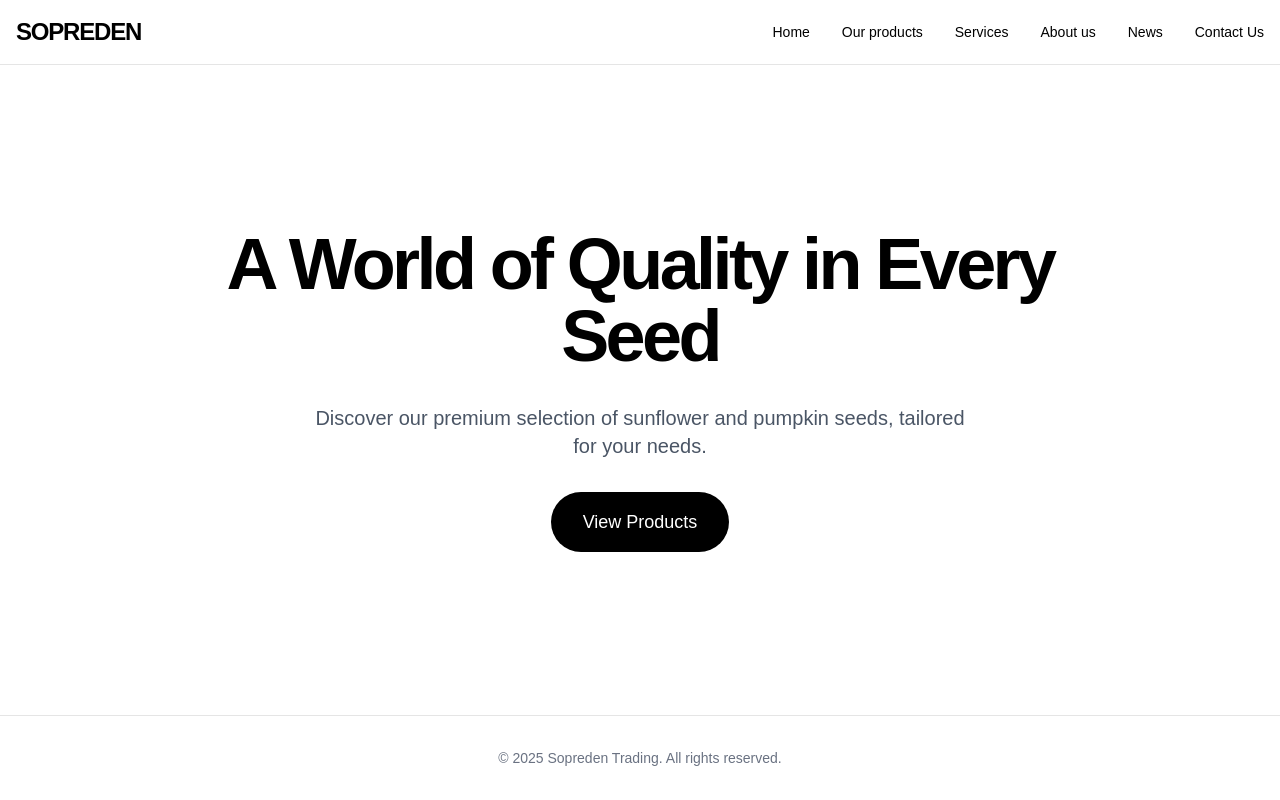
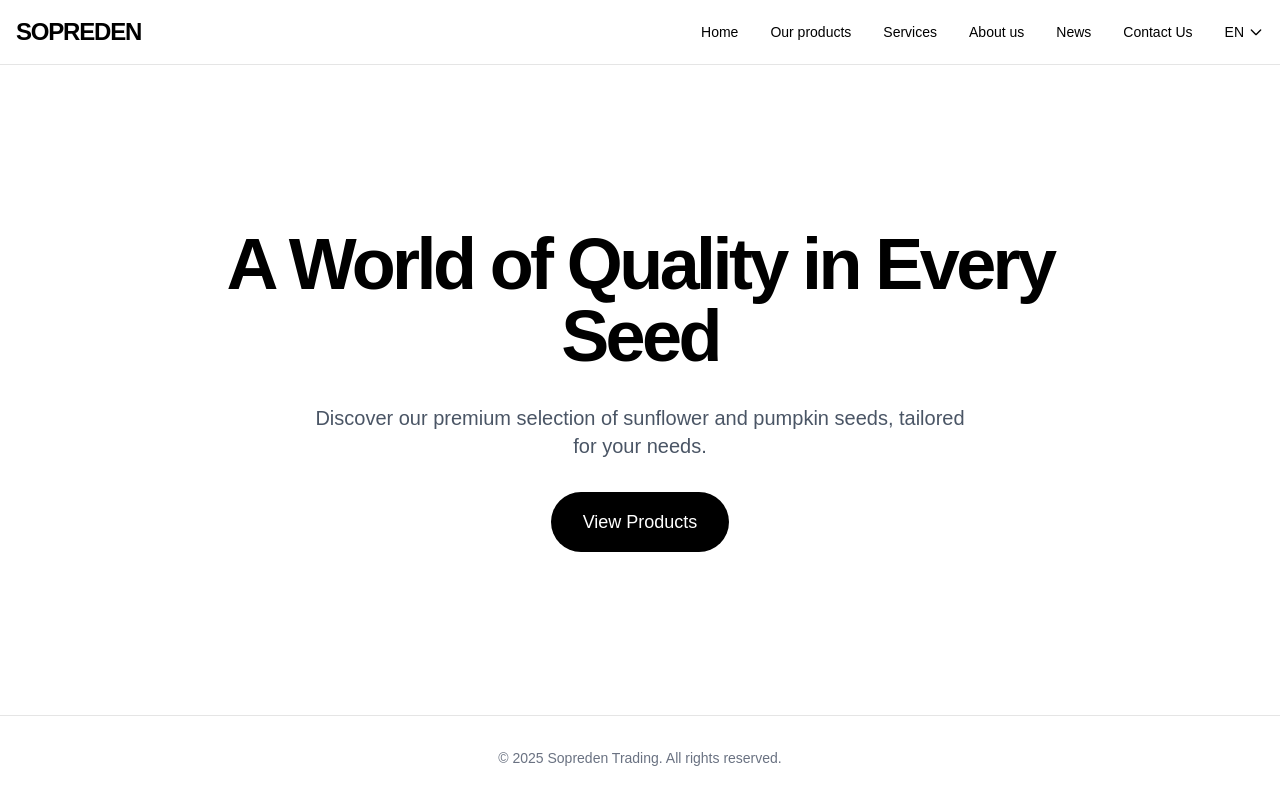
Before and after one commit to AgentsCrew/sopreden, a Next.js app: page /en in a window 1280 px wide. Built offline with nearby package versions, Linux system fonts and the light colour scheme.

Commit message:
Add language switcher

```diff
--- a/src/components/Header.tsx
+++ b/src/components/Header.tsx
@@ -29,6 +29,22 @@ export default function Header() {
                     <Link href="/contact" className="text-sm font-medium hover:text-gray-600">
                         {t('contact')}
                     </Link>
+                    <div className="relative group">
+                        <button className="flex items-center space-x-1 text-sm font-medium hover:text-gray-600 focus:outline-none">
+                            <span>EN</span>
+                            <svg className="h-4 w-4" fill="none" stroke="currentColor" viewBox="0 0 24 24">
+                                <path strokeLinecap="round" strokeLinejoin="round" strokeWidth={2} d="M19 9l-7 7-7-7" />
+                            </svg>
+                        </button>
+                        <div className="absolute right-0 mt-2 w-32 origin-top-right rounded-md bg-white shadow-lg ring-1 ring-black ring-opacity-5 focus:outline-none opacity-0 invisible group-hover:opacity-100 group-hover:visible transition-all duration-200 z-50">
+                            <div className="py-1">
+                                <span className="block px-4 py-2 text-sm text-black font-bold cursor-default bg-gray-50">English</span>
+                                <span className="block px-4 py-2 text-sm text-gray-400 cursor-not-allowed">Български</span>
+                                <span className="block px-4 py-2 text-sm text-gray-400 cursor-not-allowed">Français</span>
+                                <span className="block px-4 py-2 text-sm text-gray-400 cursor-not-allowed">Español</span>
+                            </div>
+                        </div>
+                    </div>
                 </nav>
             </div>
         </header>
```
